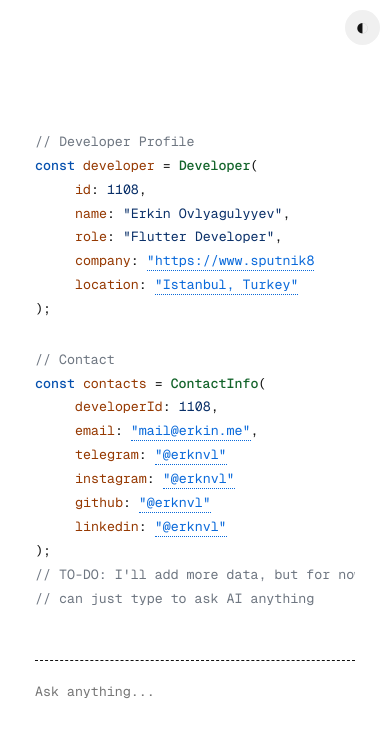
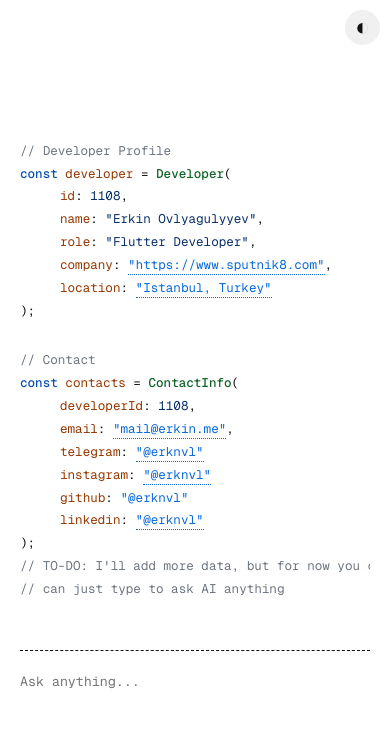
Before and after one commit to erknvl/erkin.me, a website: page index.html in a window 390 px wide. Drawn offline with nearby package versions, Linux system fonts and the light colour scheme; no server answers.

Commit message:
Improve mobile responsiveness and disable zooming on touch devices

```diff
--- a/index.html
+++ b/index.html
@@ -4,7 +4,7 @@
 <head>
   <meta name="yandex-verification" content="f5d669f930142382" />
   <meta charset="UTF-8" />
-  <meta name="viewport" content="width=device-width, initial-scale=1.0" />
+  <meta name="viewport" content="width=device-width, initial-scale=1.0, maximum-scale=1.0, user-scalable=no" />
   <meta http-equiv="X-UA-Compatible" content="ie=edge" />
   <meta name="Description"
     content="Hi, my name is Erkin, Flutter Developer and just a guy who's passionate about UI/UX" />
--- a/styles/style.css
+++ b/styles/style.css
@@ -118,6 +118,8 @@ main {
   line-height: 1.5;
   margin-bottom: 4px;
   white-space: pre-wrap;
+  word-break: break-word;
+  overflow-wrap: break-word;
 }
 
 .indent {
@@ -184,19 +186,31 @@ a:hover {
   }
 
   .code-container {
-    padding: 15px;
+    padding: 15px 10px;
     max-width: 100%;
+    overflow-x: hidden;
   }
 
   .root-container {
     margin: 0;
-    padding: 10px;
+    padding: 5px;
     width: 100%;
+    overflow-x: hidden;
   }
 
   main {
     width: 100%;
-    padding: 10px;
+    padding: 5px;
+    overflow-x: hidden;
+  }
+
+  .code-line {
+    font-size: 0.9rem;
+  }
+
+  .text-input {
+    font-size: 0.9rem;
+    padding: 10px 0px;
   }
 
   .theme-toggle {
@@ -293,6 +307,9 @@ a:hover {
   animation-delay: 3.5s; /* Slightly longer delay to ensure cursor is visible first */
   position: relative;
   z-index: 10; /* Ensure it's above other elements */
+  -webkit-appearance: none; /* Prevent iOS default styling */
+  appearance: none; /* Standard property for compatibility */
+  border-radius: 0; /* Prevent iOS rounded corners */
 }
 
 .text-input:focus {
```
